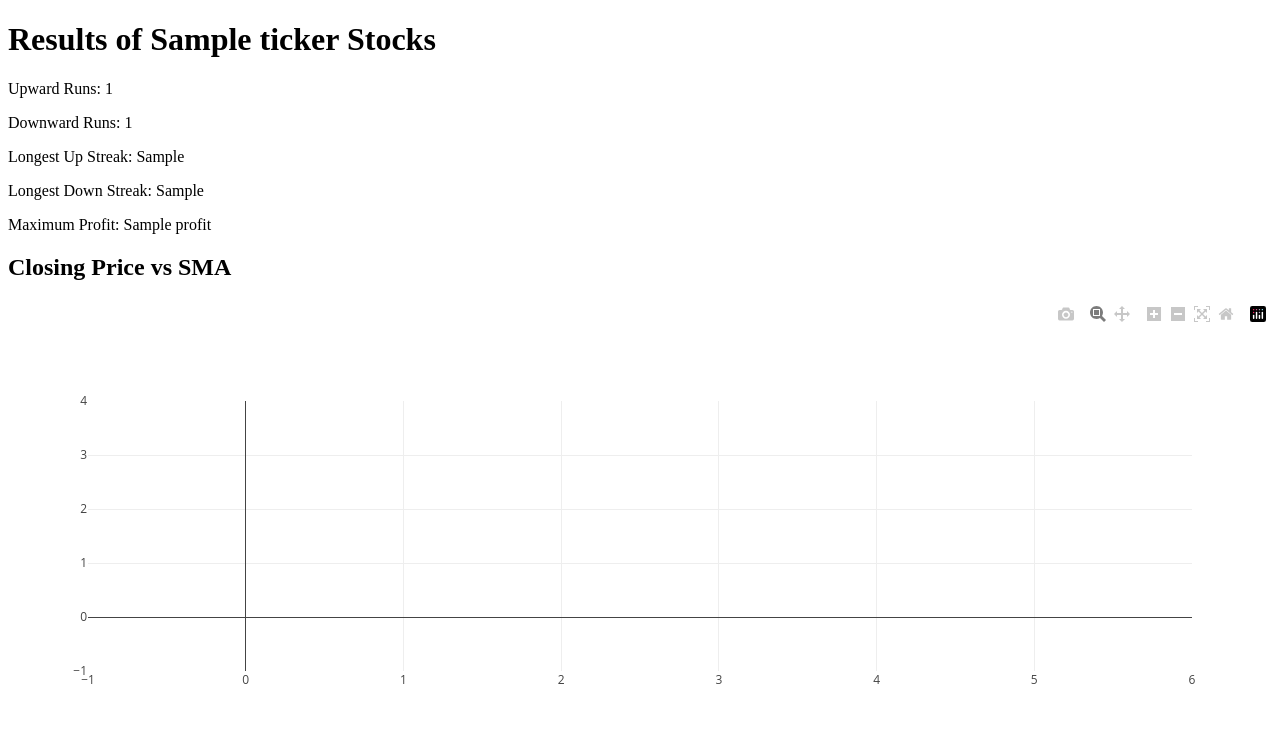
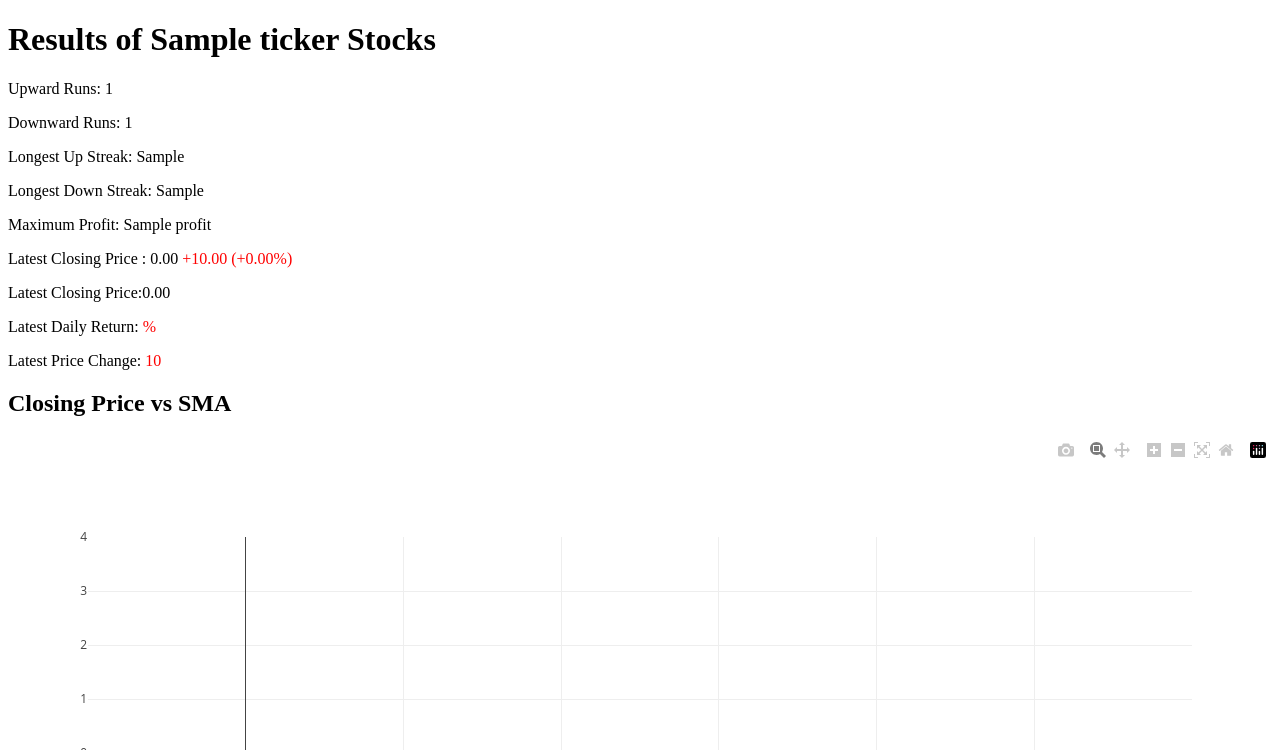
Before and after one commit to RyanKeSIT/INF1002_PyProject, a Flask app: template static/templates/result.html in a window 1280 px wide. Shown: the top 750 px of the page. Run offline with Flask 3, Linux system fonts and the light colour scheme; the template is opened without the code that fills it: most values are stand-ins (such as "Sample title", 1, 10 or a date in 2020); some libraries are stand-ins or nearby versions.

Commit message:
Dong Han First Commit

```diff
--- a/static/templates/result.html
+++ b/static/templates/result.html
@@ -1,9 +1,11 @@
 <!DOCTYPE html>
 <html>
+
 <head>
-    <title>Analysis Results of {{  ticker  }} Stocks</title>
+    <title>Analysis Results of {{ ticker }} Stocks</title>
     <script src="https://cdn.plot.ly/plotly-latest.min.js"></script>
 </head>
+
 <body>
     <h1>Results of {{ ticker }} Stocks</h1>
     <p>Upward Runs: {{ runs.up_count }}</p>
@@ -11,6 +13,45 @@
     <p>Longest Up Streak: {{ runs.longest_up }}</p>
     <p>Longest Down Streak: {{ runs.longest_down }}</p>
     <p>Maximum Profit: {{ profit }}</p>
+
+    <!-- Dong Han Changes -->
+    <p>Latest Closing Price :
+        {% if latest_close is not none and latest_change is not none and latest_return is not none %}
+        <span>
+            {{ "%.2f"|format(latest_close) }}
+        </span>
+        <span style="color: {% if latest_change >= 0 %}green{% else %}red{% endif %};">
+            {{ "%+.2f"|format(latest_change) }}
+            ({{ "%+.2f"|format(latest_return * 100) }}%)
+        </span>
+        {% else %}
+        N/A
+        {% endif %}
+    </p>
+
+    <p>Latest Closing Price:{{ "%.2f"|format(latest_close) }}</p>
+
+    <p>
+        Latest Daily Return:
+        {% if latest_return is not none %}
+        <span style="color: {% if latest_return >= 0 %}green{% else %}red{% endif %};">
+            {{ "+" if latest_return >= 0 else "" }}{{ (latest_return * 100) | round(2) }}%
+        </span>
+        {% else %}
+        N/A
+        {% endif %}
+    </p>
+
+    <p>
+        Latest Price Change:
+        {% if latest_change is not none %}
+        <span style="color: {% if latest_change >= 0 %}green{% else %}red{% endif %};">
+            {{ "+" if latest_change >= 0 else "" }}{{ latest_change | round(2) }}
+        </span>
+        {% else %}
+        N/A
+        {% endif %}
+    </p>
 
     <h2>Closing Price vs SMA</h2>
     <div id="plotly-chart"></div>
```
Also changed, not shown: model/tools/calculations.py (+10 -0 lines), router/app.py (+12 -0 lines).
